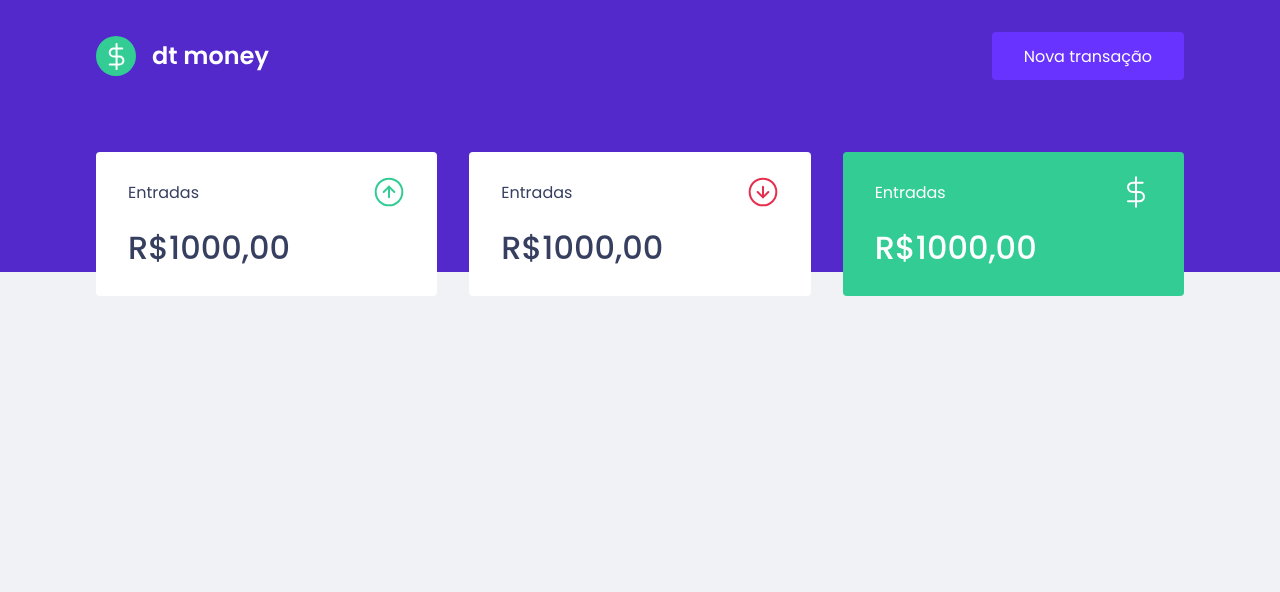
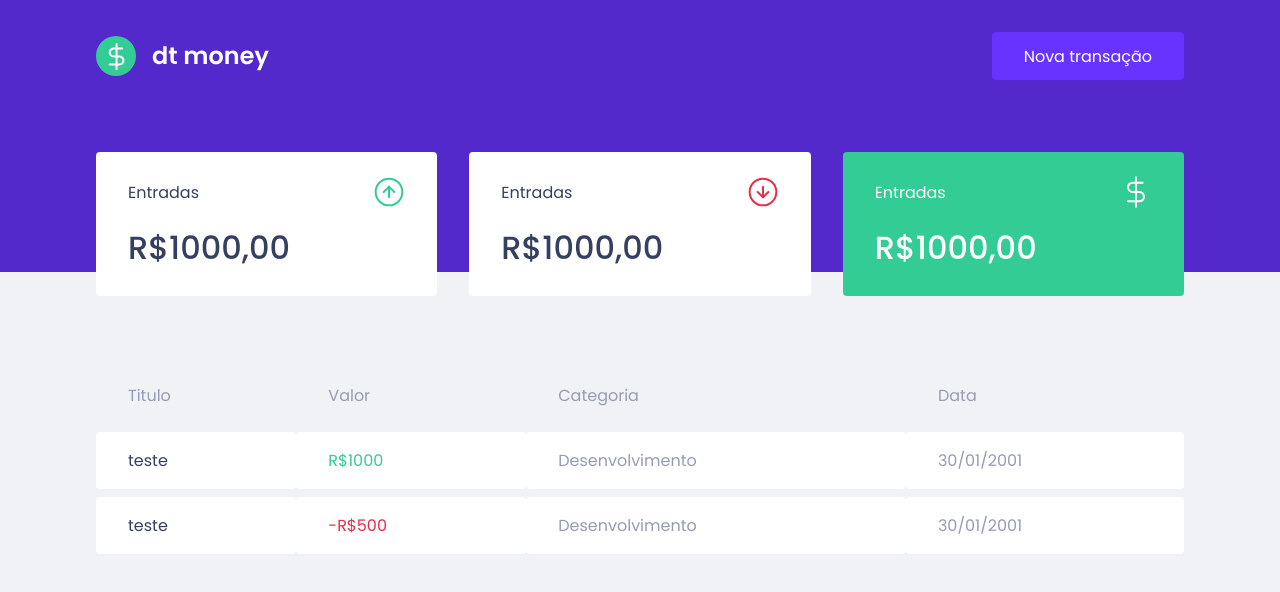
Before and after one commit to lukevinicius/dt-money, a React (Vite) app: page / in a window 1280 px wide. Shown: the top 592 px of the page. Built offline with nearby package versions, Linux system fonts and the light colour scheme.

Commit message:
add: Transactions Table

```diff
--- a/src/components/Dashboard/index.tsx
+++ b/src/components/Dashboard/index.tsx
@@ -1,10 +1,12 @@
 import { Summary } from "../Summary";
+import { TransactionsTable } from "../TransactionsTable";
 import { Container } from "./styles";
 
 export function Dashboard() {
   return(
     <Container>
       <Summary />
+      <TransactionsTable />
     </Container>
   )
 }
--- /dev/null
+++ b/src/components/TransactionsTable/index.tsx
@@ -0,0 +1,32 @@
+import { Container } from "./styles";
+
+export function TransactionsTable() {
+  return(
+    <Container>
+      <table>
+        <thead>
+          <tr>
+            <th>Titulo</th>
+            <th>Valor</th>
+            <th>Categoria</th>
+            <th>Data</th>
+          </tr>
+        </thead>
+        <tbody>
+        <tr>
+            <td>teste</td>
+            <td className="deposit">R$1000</td>
+            <td>Desenvolvimento</td>
+            <td>30/01/2001</td>
+          </tr>
+          <tr>
+            <td>teste</td>
+            <td className="withdraw">-R$500</td>
+            <td>Desenvolvimento</td>
+            <td>30/01/2001</td>
+          </tr>
+        </tbody>
+      </table>
+    </Container>
+  )
+}
--- /dev/null
+++ b/src/components/TransactionsTable/styles.ts
@@ -0,0 +1,38 @@
+import styled from 'styled-components';
+
+export const Container = styled.div`
+  margin-top: 4rem;
+
+  table {
+    width: 100%;
+    border-spacing:0 0.5rem;
+
+    th {
+      color: var(--text-body);
+      font-weight: 400;
+      padding: 1rem 2rem;
+      text-align: left;
+      line-height: 1.5rem;
+    }
+
+    td {
+      padding: 1rem 2rem;
+      border: 0;
+      background: var(--shape);
+      color: var(--text-body);
+      border-radius: 0.25rem;
+
+      &:first-child {
+        color: var(--text-title);
+      }
+
+      &.deposit {
+        color: var(--green);
+      }
+
+      &.withdraw {
+        color: var(--red);
+      }
+    }
+  }
+`
```
